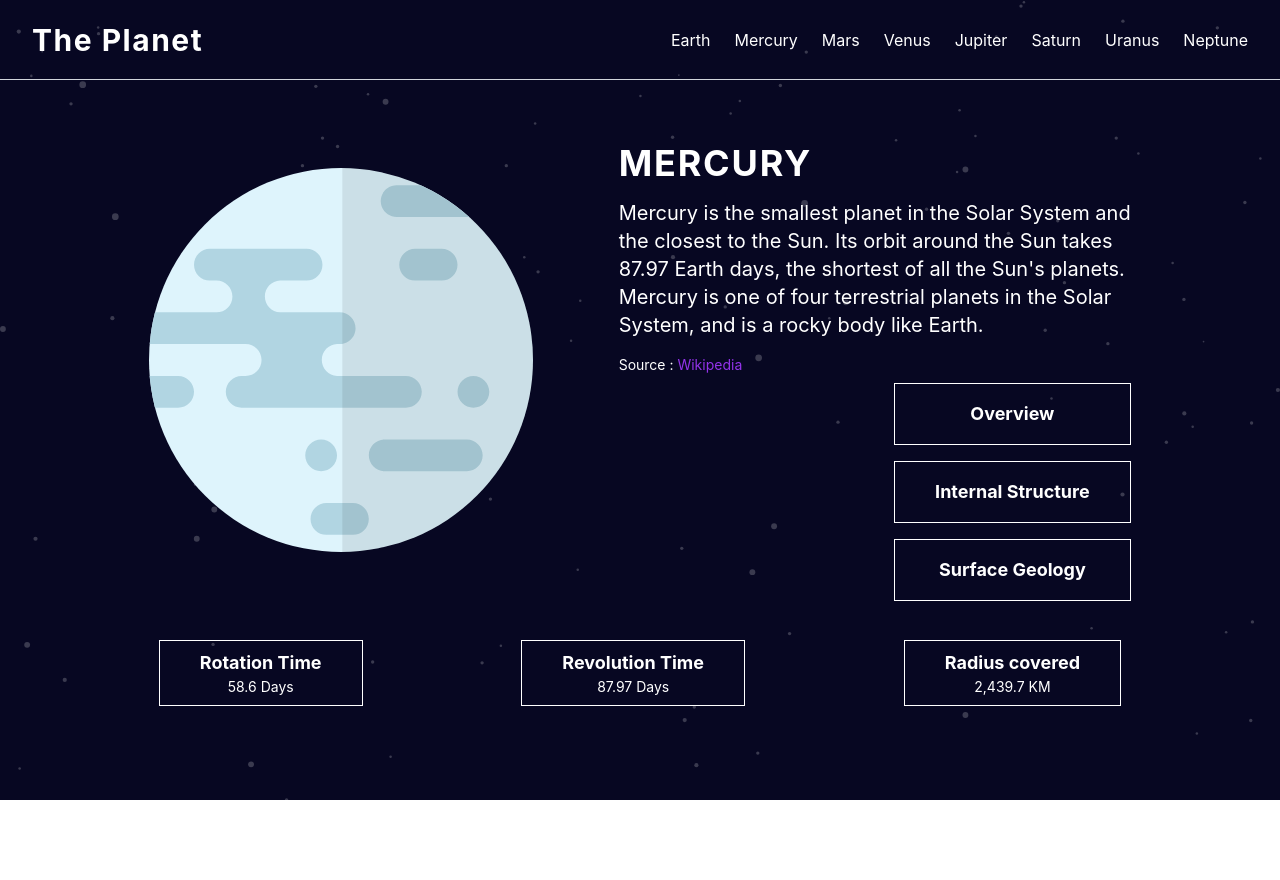
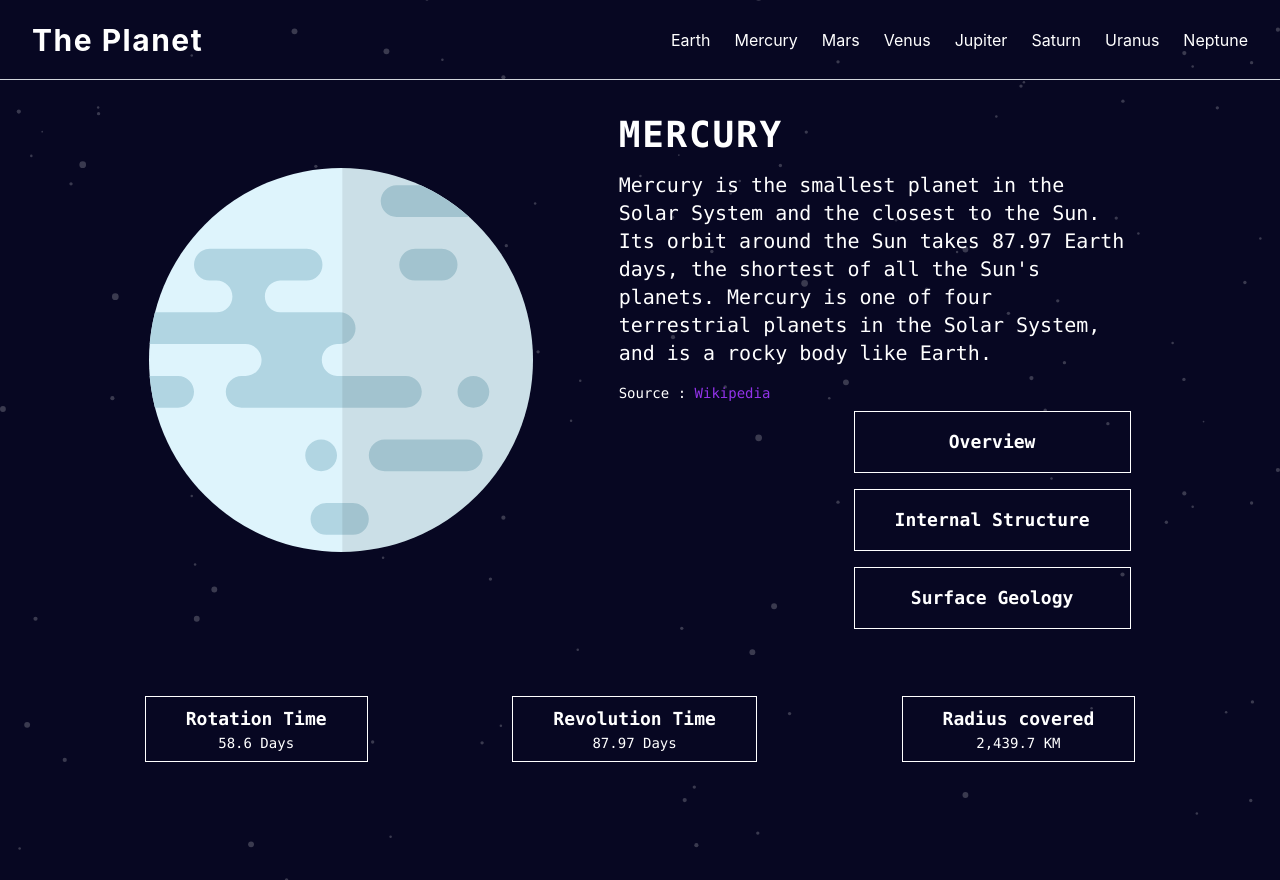
Before and after one commit to Afaqak/planet-facts-site, a Next.js app: page / in a window 1280 px wide. Before the commit the page ends 800 px from the top, so only its background shows below. Built offline with nearby package versions, Linux system fonts and the light colour scheme.

Commit message:
worked with margin-bottom

```diff
--- a/pages/index.tsx
+++ b/pages/index.tsx
@@ -29,12 +29,13 @@ export default function Home() {
         <link rel="icon" href="/favicon.ico" />
       </Head>
       <div
-        className="font-sans relative h-[90vh] bg-background-stars bg-cover bg-center bg-no-repeat bg-fixed
+        className="font-mono relative min-h-screen
+        bg-background-stars bg-cover bg-center bg-no-repeat bg-fixed
     bg-[#070722]"
       >
         <div
           className="flex flex-col first-letter:
-        justify-evenly py-8
+        justify-evenly py-8 mb-20 md:mb-14
          px-8 md:px-16 space-y-4 md:space-y-8
       items-center h-[70vh] md:[75vh] md:flex-row"
         >
@@ -45,7 +46,7 @@ export default function Home() {
       md:w-[30vw] md:h-[30vw]
       w-[25vw] h-[25vw]
       md:object-cover
-      mt-16 md:mt-0
+       mt-32 md:mt-0
       "
             width={300}
             height={300}
@@ -61,8 +62,8 @@ export default function Home() {
             <h1 className="text-2xl md:text-4xl font-bold tracking-wider text-white">
               {planet.name.toUpperCase()}
             </h1>
-            <p className="text-white md:text-xl text-sm">{category.content}</p>
-            <p className="text-white text-sm">
+            <p className="text-white md:text-xl text-lg">{category.content}</p>
+            <p className="text-white text-sm ">
               Source :{" "}
               <a href={category.source} className="text-purple-600">
                 Wikipedia
```
